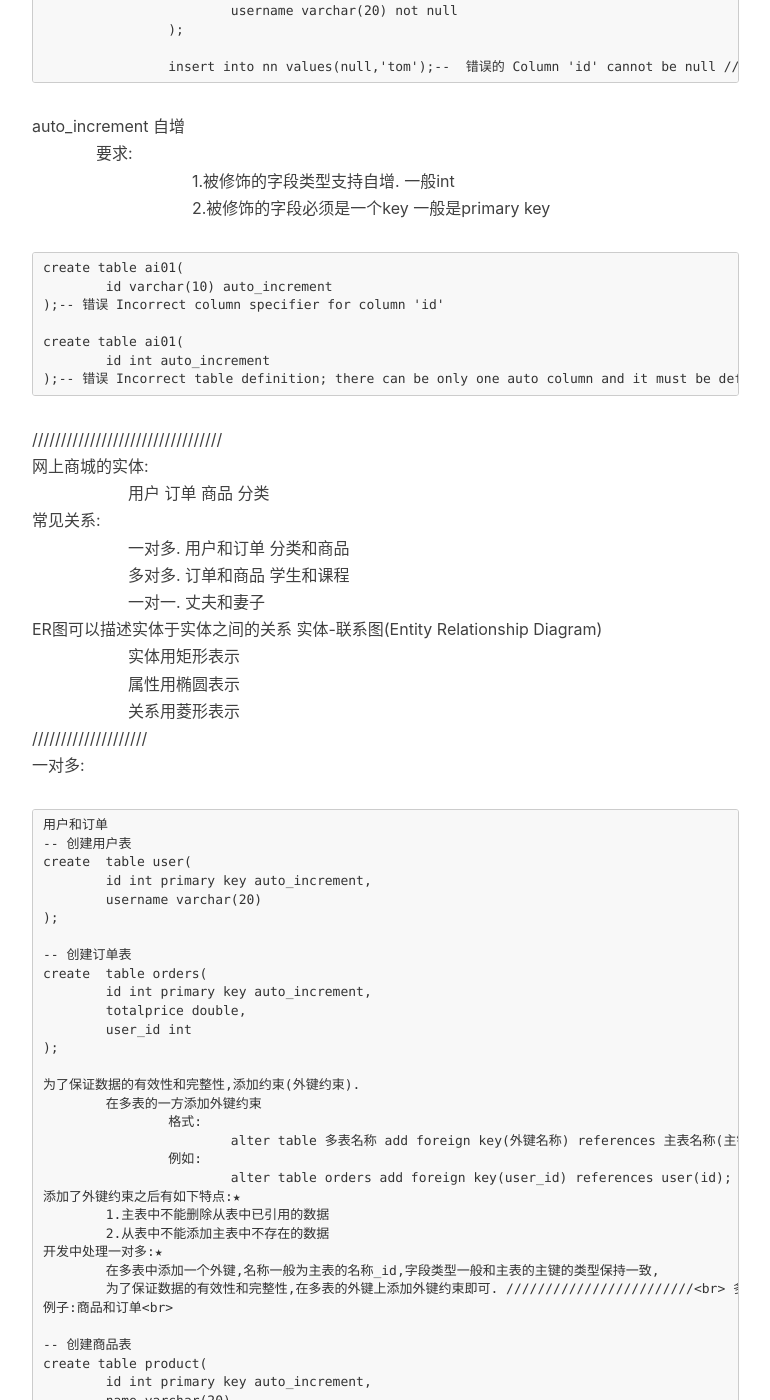
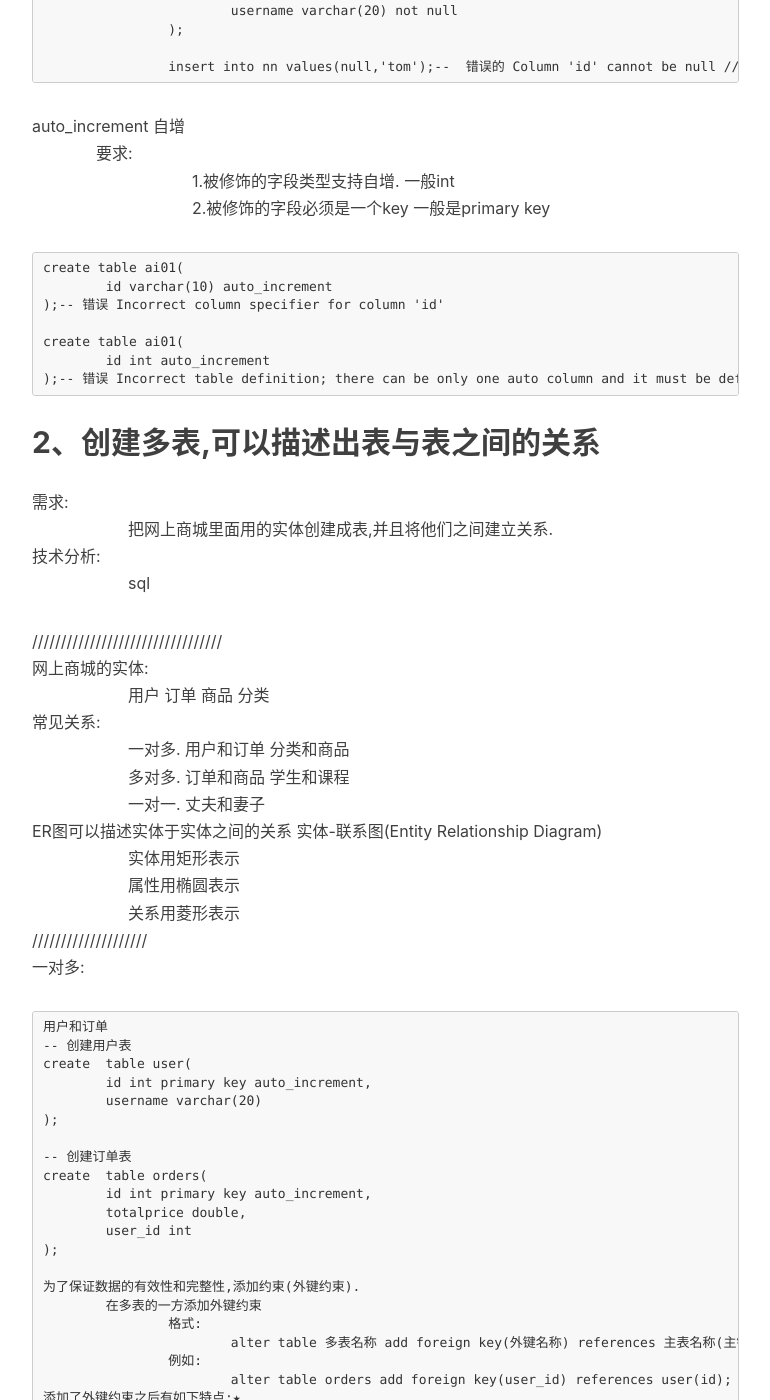
Before and after one commit to ARTAvrilLavigne/ARTAvrilLavigne.github.io, a Jekyll site: the page built from _posts/2017-11-28-mysql.markdown, in a window 1280 px wide and 1400 px high, scrolled down 7682 px. Shown: the whole window, without its empty margins (233-1003 px from the left). Built offline with Jekyll 4.4.1, drawn with Linux system fonts in a browser that asks for light colours; nearby versions of some CDN libraries; comment, search, counter and statistics services are not loaded; some of the changed text lies outside the part shown.

Commit message:
Update 2017-11-28-mysql.markdown

```diff
--- a/_posts/2017-11-28-mysql.markdown
+++ b/_posts/2017-11-28-mysql.markdown
@@ -396,8 +396,9 @@ auto_increment 自增<br>
 	create table ai01(
 		id int auto_increment
 	);-- 错误 Incorrect table definition; there can be only one auto column and it must be defined as a key
-///////////////////////////////<br>
-案例2-创建多表,可以描述出表与表之间的关系<br>
+
+
+## 2、创建多表,可以描述出表与表之间的关系<br>
 需求:<br>
 　　　　　　把网上商城里面用的实体创建成表,并且将他们之间建立关系.<br>
 技术分析:<br>
@@ -469,13 +470,13 @@ ER图可以描述实体于实体之间的关系   实体-联系图(Entity Relati
 		成两个一对多了
 		为了保证数据的有效性和完整性
 			需要在中间表上添加两个外键约束即可.
-///////////////////////////////////////////////////<br>
-案例3-多表查询<br>
+///////////////////////////////////////////////////
+## 3、多表查询<br>
 技术分析:<br>
 　　　　内连接<br>
 　　　　外连接<br>
 　　　　子查询<br>
-/////////////////////////////<br>
+/////////////////////////////
 
 	笛卡尔积:了解
 	多张表无条件的联合查询.没有任何意思
```
